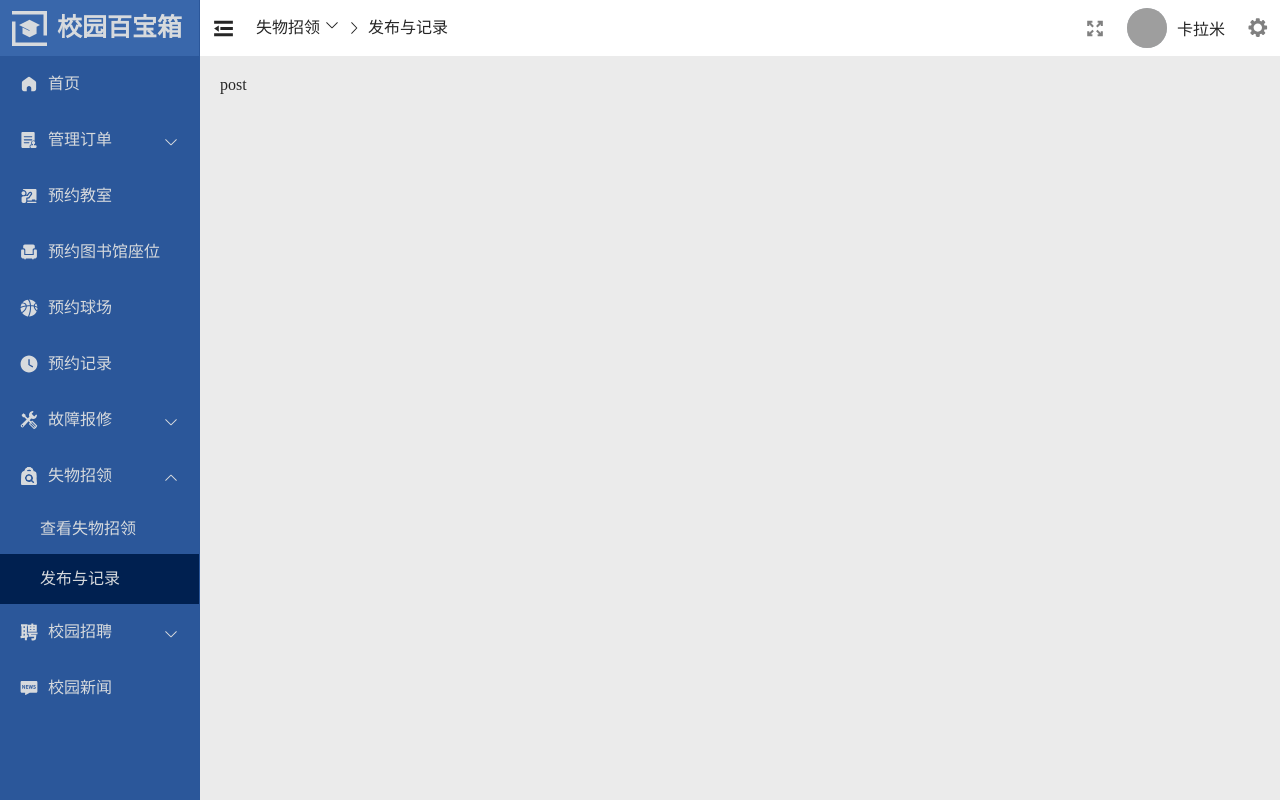
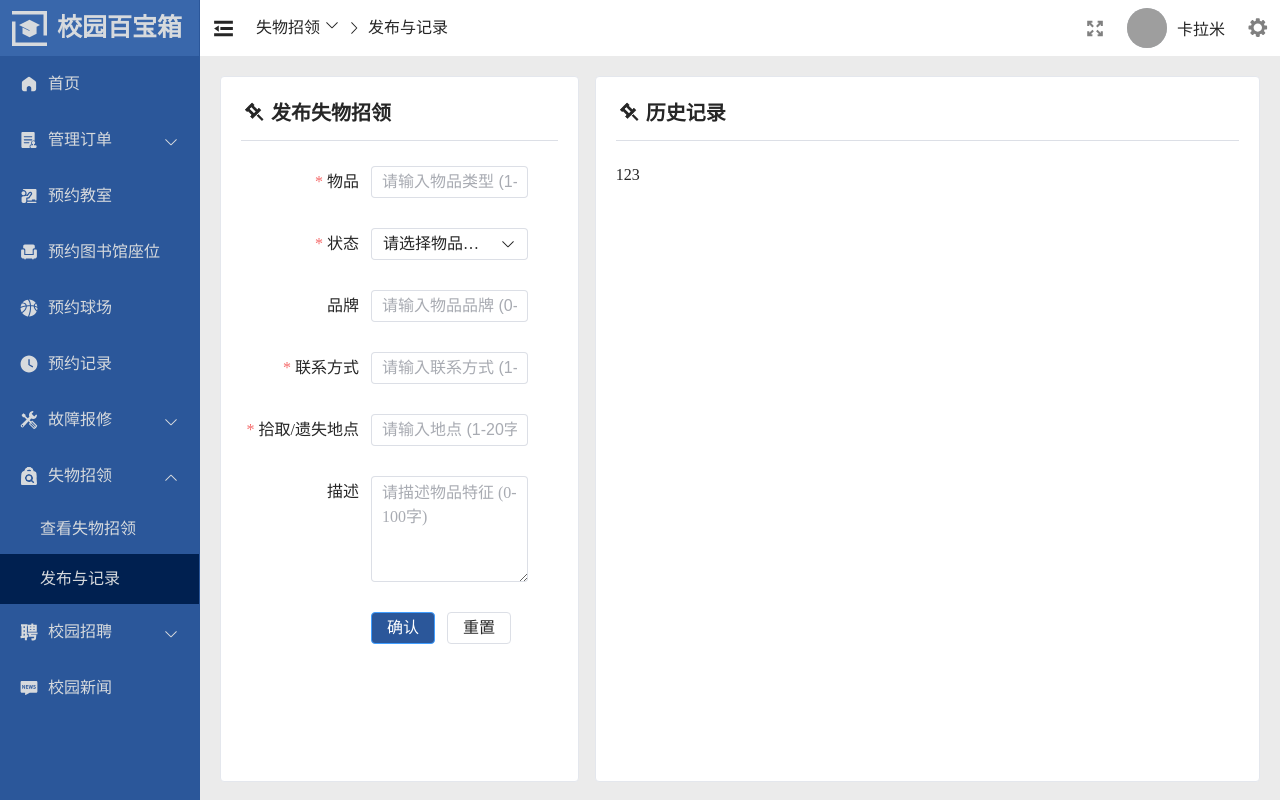
Before and after one commit to konipabai/campus_toolbox, a Vue app in the folder web/: page /lostFound/postHistory in a window 1280 px wide. Built offline with nearby package versions, Linux system fonts and the light colour scheme; grey boxes are pictures that could not be loaded.

Commit message:
发布失物招领雏形

```diff
--- a/web/src/assets/css/reset.less
+++ b/web/src/assets/css/reset.less
@@ -158,3 +158,8 @@ ul {
     color: var(--button-text-color) !important;
   }
 }
+
+.el-form-item__error {
+  font-size: 10px !important;
+  color: red !important;
+}
--- a/web/src/components/contents/lostFound/postHistory/index.vue
+++ b/web/src/components/contents/lostFound/postHistory/index.vue
@@ -1,14 +1,182 @@
 <template>
-  <div>
-    post
+  <div class="lostFound">
+    <el-card shadow="hover" class="lostFound-post">
+      <div class="lostFound-post-title">
+        <img src="../../../../assets/icon/sign.svg" class="lostFound-post-title-icon" />
+        <div class="lostFound-post-title-text">发布失物招领</div>
+      </div>
+      <el-divider />
+      <div>
+        <el-form ref="lostFoundRef" :model="postData" label-width="130px" :rules="rules">
+          <el-form-item label="物品" prop="item">
+            <el-input v-model="postData.item" class="lostFound-post-item" placeholder="请输入物品类型 (1-15字)" maxlength="15" />
+          </el-form-item>
+          <el-form-item label="状态" prop="state">
+            <el-select v-model="postData.state" class="lostFound-post-item" placeholder="请选择物品状态">
+              <el-option label="拾取" value="found" />
+              <el-option label="遗失" value="missing" />
+            </el-select>
+          </el-form-item>
+          <el-form-item label="品牌" prop="brand">
+            <el-input v-model="postData.brand" class="lostFound-post-item" placeholder="请输入物品品牌 (0-15字)" maxlength="15" />
+          </el-form-item>
+          <el-form-item label="联系方式" prop="contact">
+            <el-input v-model="postData.contact" class="lostFound-post-item" placeholder="请输入联系方式 (1-20字)"
+              maxlength="20" />
+          </el-form-item>
+          <el-form-item label="拾取/遗失地点" prop="location">
+            <el-input v-model="postData.location" class="lostFound-post-item" placeholder="请输入地点 (1-20字)"
+              maxlength="20" />
+          </el-form-item>
+          <el-form-item label="描述" prop="description">
+            <el-input v-model="postData.description" type="textarea" class="lostFound-post-item"
+              placeholder="请描述物品特征 (0-100字)" :autosize="{ minRows: 4, maxRows: 4 }" maxlength="100" />
+          </el-form-item>
+          <el-form-item>
+            <el-button type="primary" @click="submitForm(lostFoundRef)">确认</el-button>
+            <el-button @click="resetForm(lostFoundRef)">重置</el-button>
+          </el-form-item>
+        </el-form>
+      </div>
+    </el-card>
+    <el-card shadow="hover" class="lostFound-history">
+      <div class="lostFound-history-title">
+        <img src="../../../../assets/icon/sign.svg" class="lostFound-history-title-icon" />
+        <div class="lostFound-history-title-text">历史记录</div>
+      </div>
+      <el-divider />
+      <div>123</div>
+    </el-card>
   </div>
 </template>
 
 <script setup lang='ts'>
-import { ref, reactive } from 'vue'
+import { ref, Ref, reactive } from 'vue'
+import { ElMessage, FormInstance, FormRules } from 'element-plus'
+import type { postLostFoundType } from '../../../../types/lostFound'
 
+const lostFoundRef: Ref<FormInstance | undefined> = ref()
+const postData: postLostFoundType = reactive({
+  state: '',
+  item: '',
+  brand: '',
+  location: '',
+  description: '',
+  contact: ''
+})
+
+const submitForm = async (formEl: FormInstance | undefined) => {
+  if (!formEl) return
+  await formEl.validate((valid) => {
+    if (valid) {
+      ElMessage({
+        message: '发布成功',
+        type: 'success'
+      })
+      formEl.resetFields()
+    }
+  })
+}
+
+const resetForm = (formEl: FormInstance | undefined) => {
+  if (!formEl) return
+  formEl.resetFields()
+}
+
+const rules: FormRules = reactive({
+  item: [
+    { required: true, message: '请输入物品类型', trigger: 'blur' }
+  ],
+  state: [
+    {
+      required: true,
+      message: '请选择物品状态',
+      trigger: 'change',
+    }
+  ],
+  contact: [
+    { required: true, message: '请输入联系方式', trigger: 'blur' }
+  ],
+  location: [
+    { required: true, message: '请输入地点', trigger: 'blur' }
+  ]
+})
 </script>
 
 <style lang="less" scoped>
+.lostFound {
+  width: var(--element-width-full);
+  height: var(--element-height-full);
+  display: flex;
 
+  .el-form-item {
+    margin-bottom: 30px;
+  }
+
+  &-post {
+    width: 35%;
+    height: var(--element-height-full);
+    margin-right: 1.5%;
+
+    &-title {
+      display: flex;
+      margin-bottom: -10px;
+      align-items: center;
+
+      &-icon {
+        width: 27px;
+        height: 27px;
+        margin-right: 3px;
+      }
+
+      &-text {
+        font-weight: bold;
+        font-size: 20px !important;
+      }
+    }
+
+    &-item {
+      width: var(--element-width-full);
+      margin-right: 30px;
+
+      &:deep(.el-textarea__inner) {
+        &::-webkit-scrollbar {
+          width: 6px;
+          height: 6px;
+        }
+
+        &::-webkit-scrollbar-thumb {
+          border-radius: 3px;
+          background-color: rgba(195, 195, 195, 0.7);
+        }
+
+        &::-webkit-scrollbar-track {
+          background-color: transparent;
+        }
+      }
+    }
+  }
+
+  &-history {
+    width: 65%;
+    height: var(--element-height-full);
+
+    &-title {
+      display: flex;
+      margin-bottom: -10px;
+      align-items: center;
+
+      &-icon {
+        width: 27px;
+        height: 27px;
+        margin-right: 3px;
+      }
+
+      &-text {
+        font-weight: bold;
+        font-size: 20px !important;
+      }
+    }
+  }
+}
 </style>
```
Also changed, not shown: web/src/types/lostFound.ts (+9 -0 lines), web/src/assets/icon/sign.svg (added).
